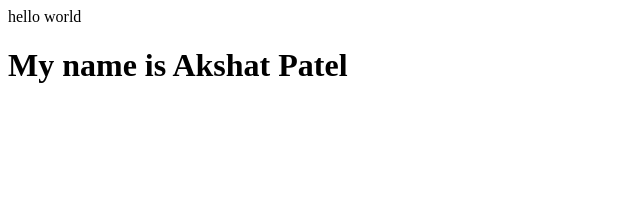
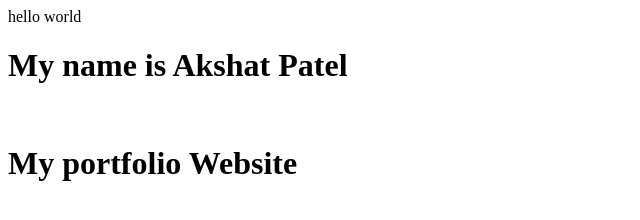
Before and after one commit to Akshat-Patel05/AkshatPatel-demo, a plain HTML site: page index.html in a window 1280 px wide. Shown: the whole page, without its empty margins (0-640 px from the left). Drawn offline with Linux system fonts and the light colour scheme.

Commit message:
Fix HTML structure and add portfolio header

```diff
--- a/index.html
+++ b/index.html
@@ -1,3 +1,5 @@
 <pr>hello world</pr
                  <br>
 <h1>My name is Akshat Patel</h1>
+<br>
+<h1>My portfolio Website</h1>
```
